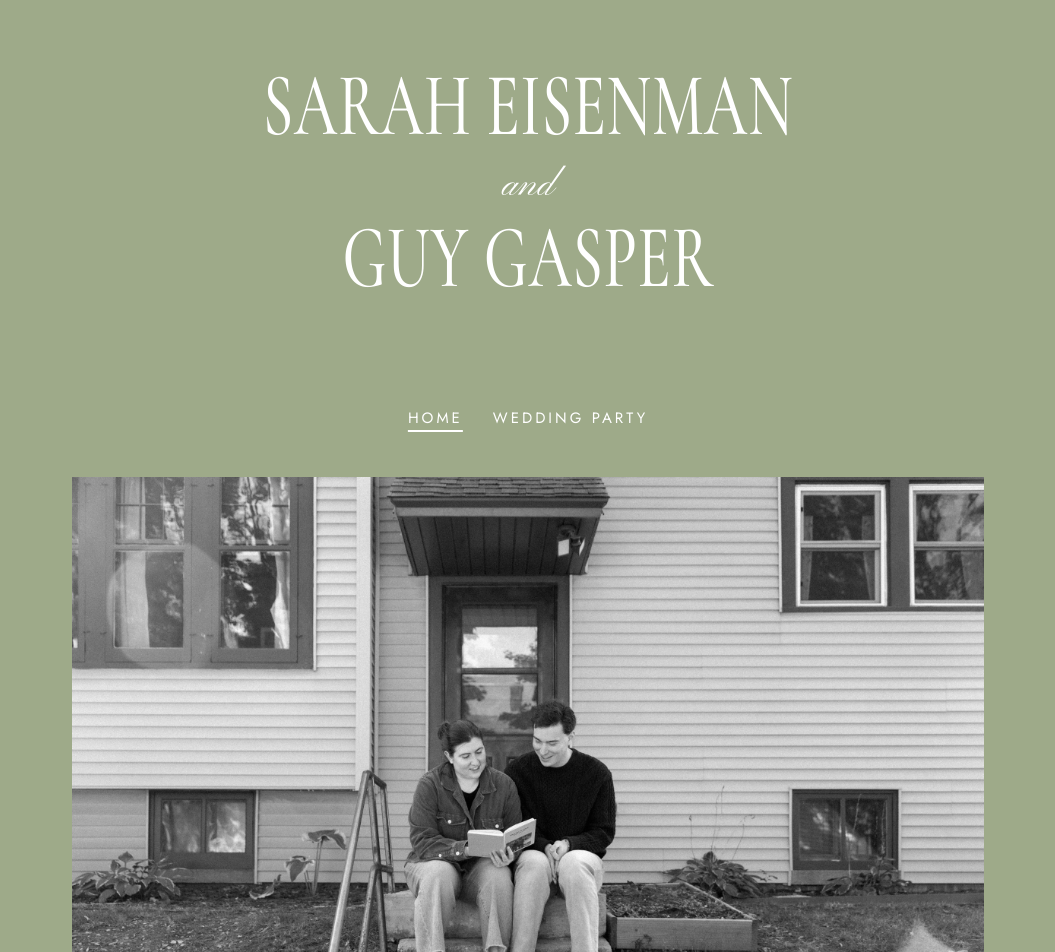
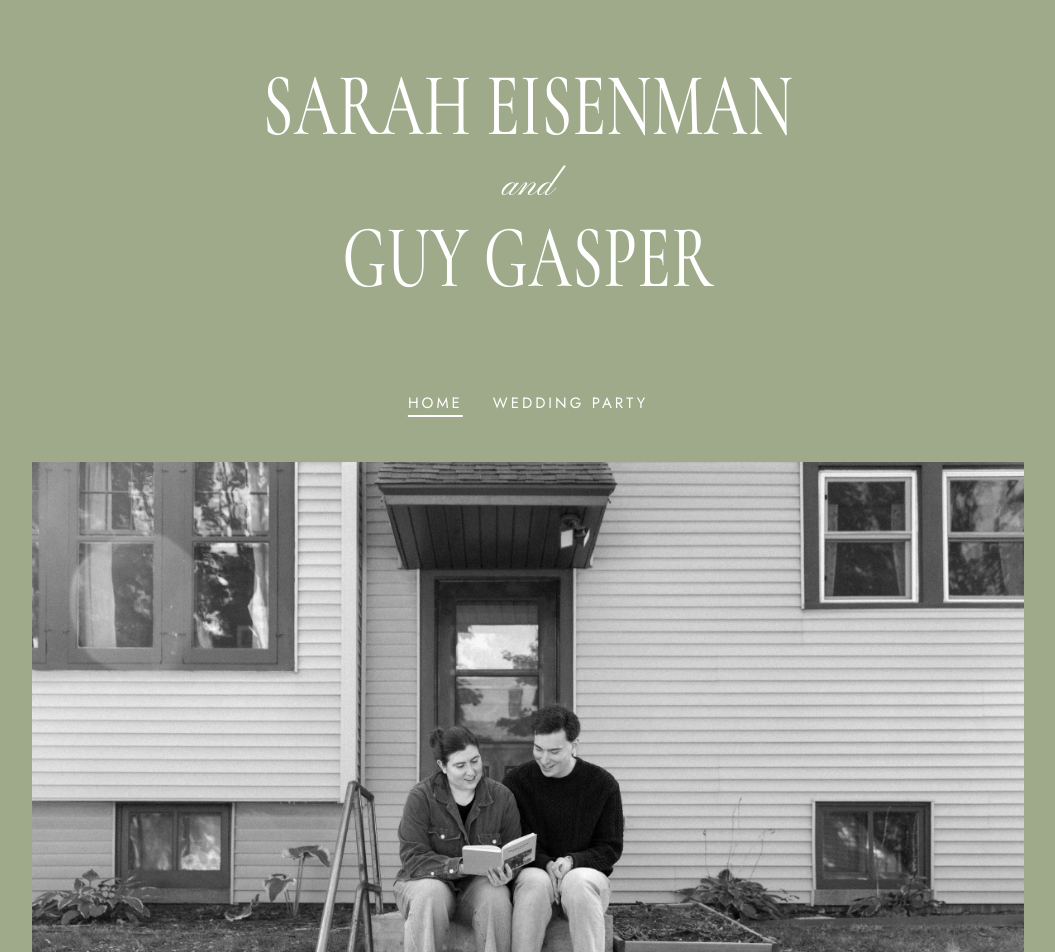
Before and after one commit to GuyGasper/SG-Wedding, a React (Vite) app in the folder frontend/: page / in a window 1280 px wide. Shown: the top 952 px of the page, without its empty margins (112-1167 px from the left). Built offline with nearby package versions, Linux system fonts and the light colour scheme.

Commit message:
Tighten home header spacing and widen the photo

```diff
--- a/frontend/src/styles.css
+++ b/frontend/src/styles.css
@@ -126,7 +126,7 @@ main {
 }
 
 .home-navigation {
-  margin-top: 50px;
+  margin-top: 35px;
 }
 
 .site-nav a {
@@ -159,7 +159,7 @@ main {
 
 .hero img {
   display: block;
-  width: 80%;
+  width: 87%;
   height: auto;
   margin-inline: auto;
 }
```
Also changed, not shown: 1 other file (tests, documents, lock files or other folders).
